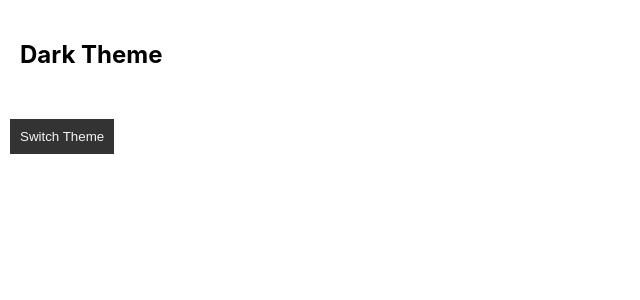
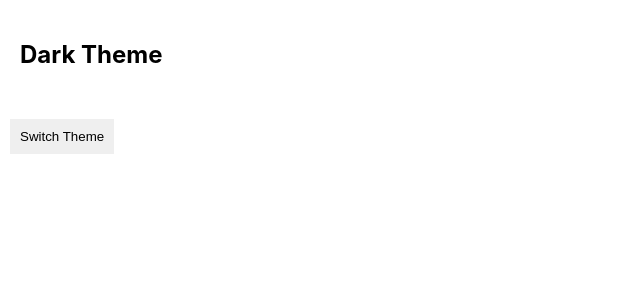
Before and after one commit to shareena-begum/react-context, a React (Vite) app: page / in a window 1280 px wide. Shown: the top 300 px of the page, without its empty margins (0-640 px from the left). Built offline with nearby package versions, Linux system fonts and the light colour scheme.

Commit message:
theme is converted to context and toggle function is added.

```diff
--- a/src/Button.jsx
+++ b/src/Button.jsx
@@ -4,8 +4,8 @@ import {ThemeContextConsumer} from "./themeContext"
  function Button(props)  {
         return (
             <ThemeContextConsumer>
-                {theme => (
-                    <button className= {`${ theme}-theme`}>Switch Theme</button>
+                {context => (
+                    <button onClick={context.toggleTheme} className= {`${context.theme}-theme`}>Switch Theme</button>
                 )}
             </ThemeContextConsumer>
         )
```
